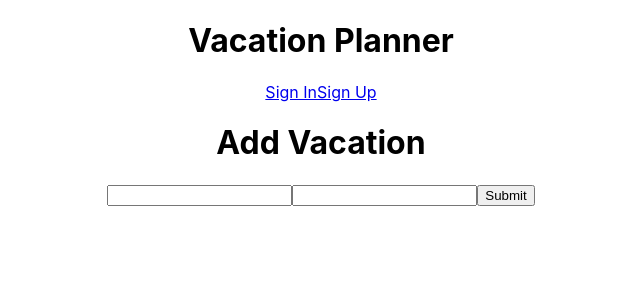
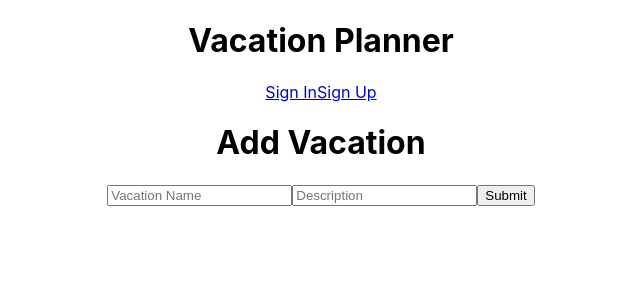
Before and after one commit to Vacation-Planner-Build-Week/Front-end, a React (Create React App) app in the folder vacation-planner/: page /addvacation in a window 1280 px wide. Shown: the top 300 px of the page, without its empty margins (319-959 px from the left). Built offline with nearby package versions, Linux system fonts and the light colour scheme.

Commit message:
merging styles

```diff
--- a/vacation-planner/src/Components/React2/AddVacation.js
+++ b/vacation-planner/src/Components/React2/AddVacation.js
@@ -40,6 +40,7 @@ const AddVacation = props => {
       <form onSubmit={handleSubmit}>
         <input
           name="vacation_name"
+          placeholder="Vacation Name"
           type="text"
           value={vacation.vacation_name}
           onChange={handleChanges}
@@ -47,6 +48,7 @@ const AddVacation = props => {
         />
         <input
           name="vacation_description"
+          placeholder="Description"
           type="textarea"
           value={vacation.vacation_description}
           onChange={handleChanges}
```
